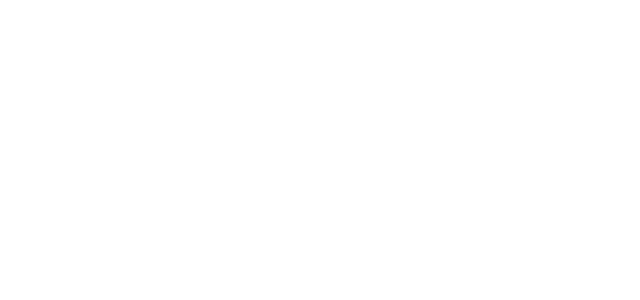
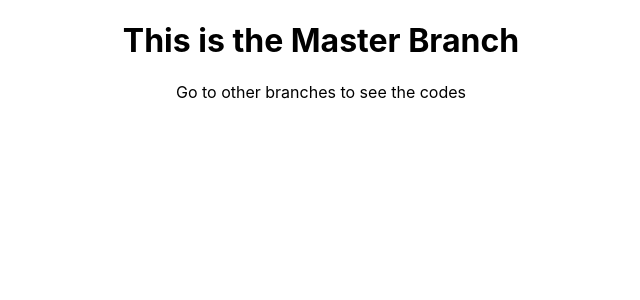
Before and after one commit to santhanakrishnanstark/react-redux-freecodecamp, a React (Create React App) app: page / in a window 1280 px wide. Shown: the top 300 px of the page, without its empty margins (319-959 px from the left). Built offline with nearby package versions, Linux system fonts and the light colour scheme.

Commit message:
initial setup master

```diff
--- a/src/App.js
+++ b/src/App.js
@@ -2,7 +2,10 @@ import './App.css';
 
 function App() {
   return (
-    <></>
+    <div className="App">
+      <h1>This is the Master Branch</h1>
+      <p>Go to other branches to see the codes</p>
+    </div>
   );
 }
 
```
